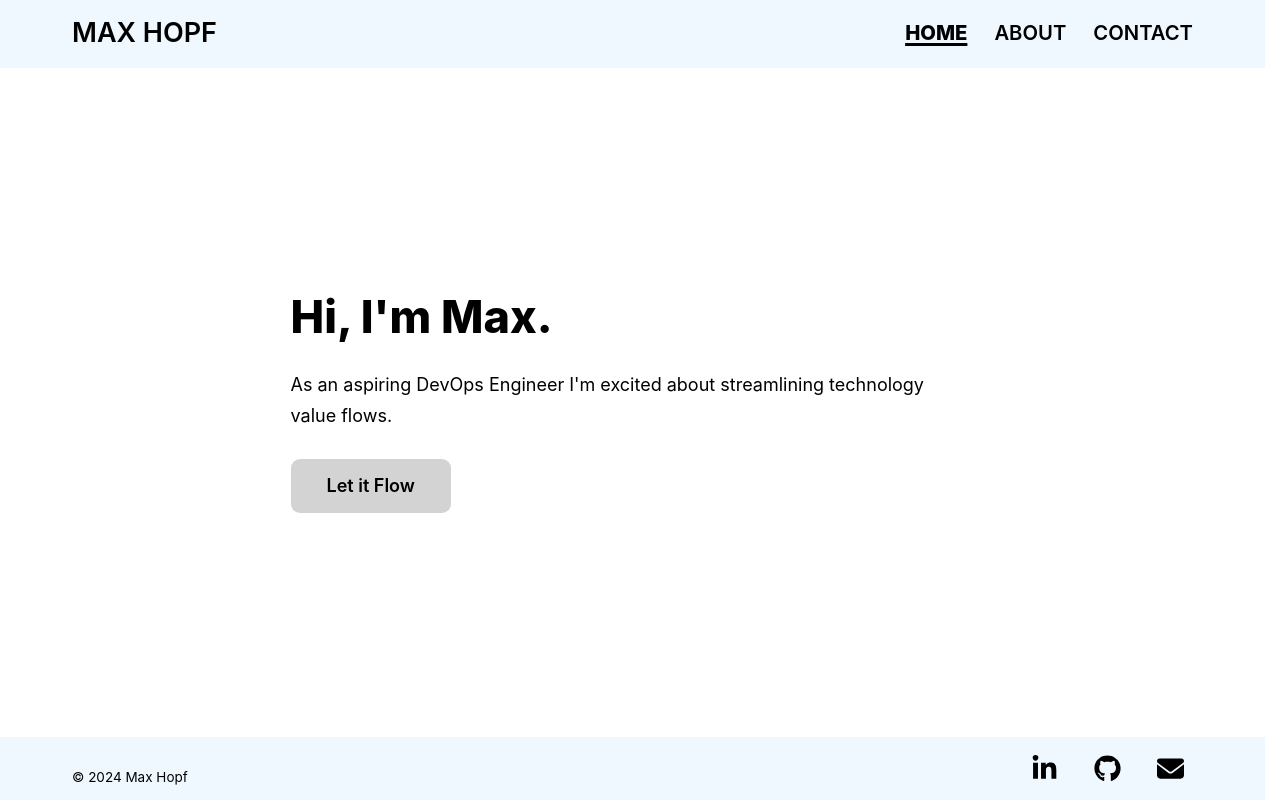
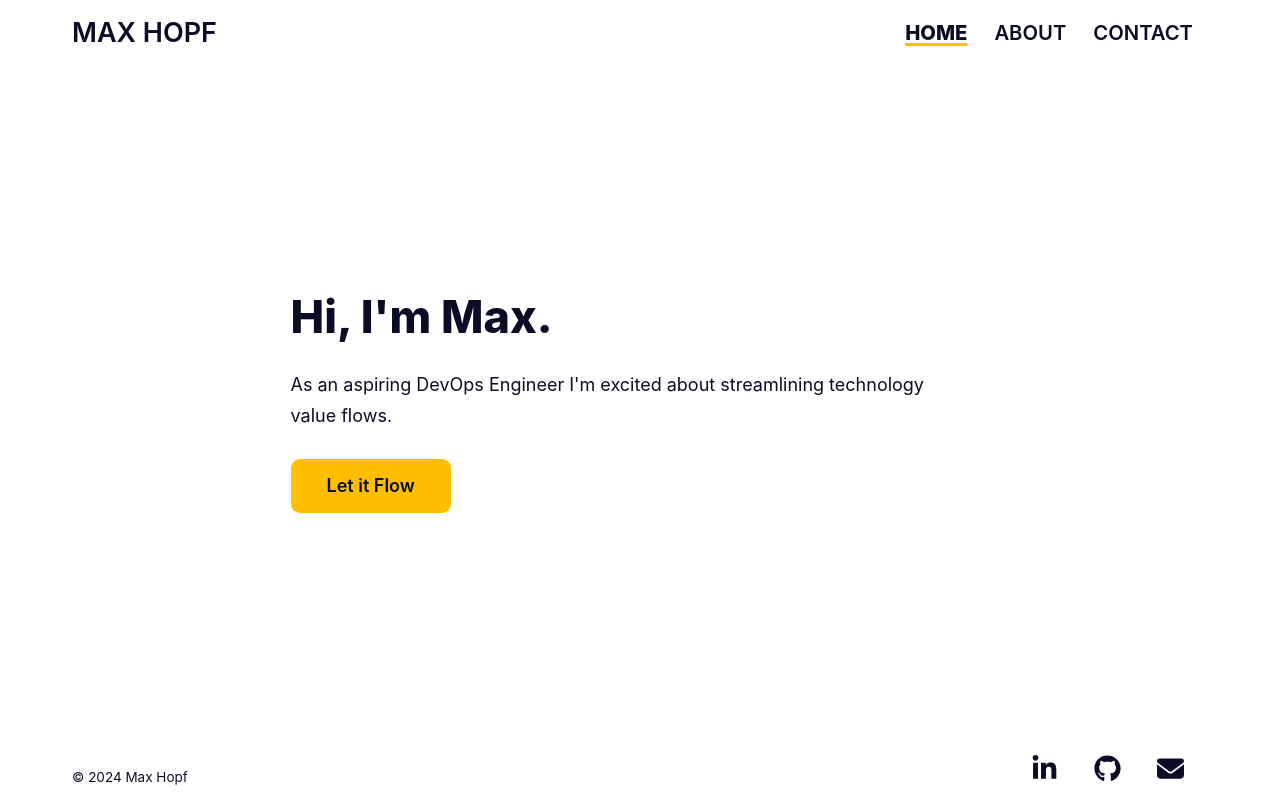
Before and after one commit to MaxHopf/my-website, a Vue app: page / in a window 1280 px wide. Built offline with nearby package versions, Linux system fonts and the light colour scheme.

Commit message:
Refractor color styles in "colors.css"

```diff
--- a/src/assets/styles/button.css
+++ b/src/assets/styles/button.css
@@ -1,11 +1,11 @@
 button,
 a {
+  color: var(--button-text);
+  background-color: var(--button-background);
   text-align: center;
   padding: 1rem 2rem;
   border: none;
   border-radius: 0.5rem;
-  background-color: lightgray;
-  color: black;
   &:hover {
     cursor: pointer;
     filter: brightness(105%);
--- /dev/null
+++ b/src/assets/styles/colors.css
@@ -0,0 +1,16 @@
+:root {
+  --default-text: #0a0d25;
+  --default-accent: #ffbf00;
+
+  --header-background: #ffffff;
+  --header-text: #0a0d25;
+  --footer-background: #fff;
+  --footer-text: #0a0d25;
+
+  --button-background: #ffbf00;
+  --button-text: #0a0d25;
+
+  --callout-background: #f6fafd;
+  --callout-border: #0c2948;
+  --callout-text: #0a0d25;
+}
--- a/src/assets/styles/typography.css
+++ b/src/assets/styles/typography.css
@@ -8,7 +8,7 @@
 html,
 body {
   font-family: var(--neo-grotesque-font-stack);
-  color: var(--default-text-color);
+  color: var(--default-text);
   font-size: 112.5%;
   line-height: 1.5rem;
   text-rendering: optimizeLegibility;
--- a/src/components/FooterComponent.vue
+++ b/src/components/FooterComponent.vue
@@ -39,7 +39,8 @@ export default {
 
 <style scoped>
 footer {
-  background-color: aliceblue;
+  background-color: var(--footer-background);
+  color: var(--footer-text);
   display: flex;
   align-items: flex-end;
   justify-content: space-between;
@@ -63,12 +64,12 @@ footer {
       cursor: pointer;
       box-sizing: content-box;
       use {
-        fill: black;
+        fill: var(--footer-text);
         transition: fill 0.15s ease;
       }
     }
     .icon:hover use {
-      fill: yellow;
+      fill: var(--default-accent);
       cursor: pointer;
     }
   }
--- a/src/components/HeaderComponent.vue
+++ b/src/components/HeaderComponent.vue
@@ -35,7 +35,8 @@ export default {
 
 <style scoped>
 header {
-  background-color: aliceblue;
+  background-color: var(--header-background);
+  color: var(--header-text);
   padding: 1rem 4rem;
   nav {
     display: flex;
@@ -59,14 +60,14 @@ header {
         text-decoration: underline;
         text-decoration-thickness: 0.125em;
         text-underline-offset: 0.15em;
-        text-decoration-color: black;
+        text-decoration-color: var(--default-accent);
       }
       &.active {
         text-decoration: underline;
         text-decoration-thickness: 0.125em;
         text-underline-offset: 0.15em;
         font-weight: 800;
-        text-decoration-color: black;
+        text-decoration-color: var(--default-accent);
       }
     }
     .home-logo {
--- a/src/main.js
+++ b/src/main.js
@@ -3,6 +3,7 @@ import App from './App.vue'
 import router from './router'
 
 import './assets/styles/reset.css'
+import './assets/styles/colors.css'
 import './assets/styles/main.css'
 import './assets/styles/typography.css'
 import './assets/styles/button.css'
```
